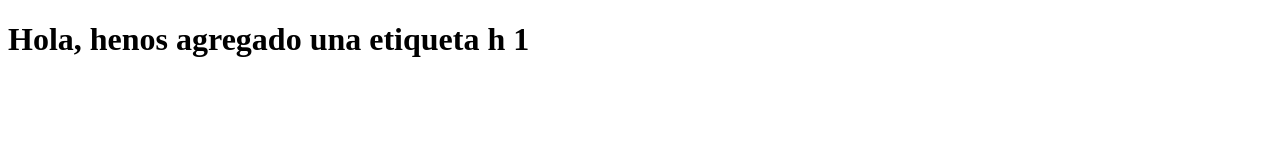
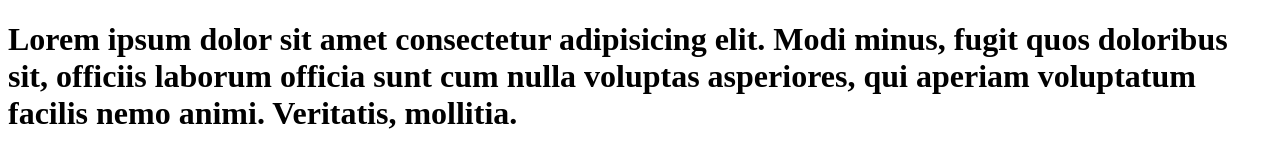
Before and after one commit to magatoDev/testingGit, a plain HTML site: page index.html in a window 1280 px wide. Drawn offline with Linux system fonts and the light colour scheme.

```diff
--- a/index.html
+++ b/index.html
@@ -1,9 +1,13 @@
 <!DOCTYPE html>
 <html>
-    <head>
 
-    </head>
-    <body>
-        <h1>Hola, henos agregado una etiqueta h 1</h1>
-    </body>
+<head>
+
+</head>
+
+<body>
+    <h1>Lorem ipsum dolor sit amet consectetur adipisicing elit. Modi minus, fugit quos doloribus sit, officiis laborum
+        officia sunt cum nulla voluptas asperiores, qui aperiam voluptatum facilis nemo animi. Veritatis, mollitia.</h1>
+</body>
+
 </html>
```
